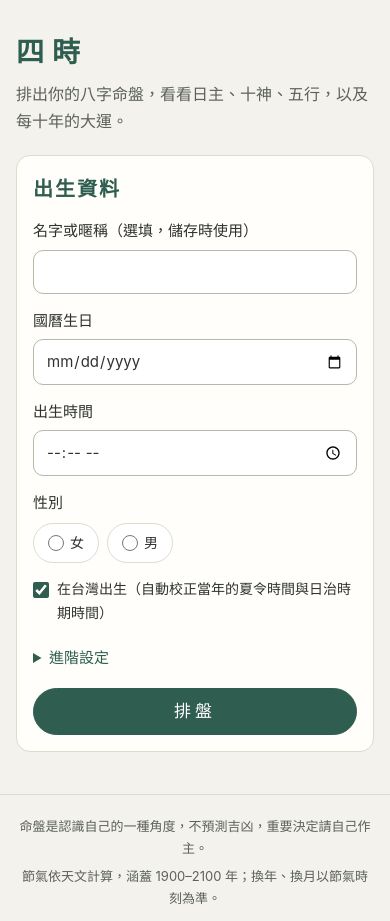
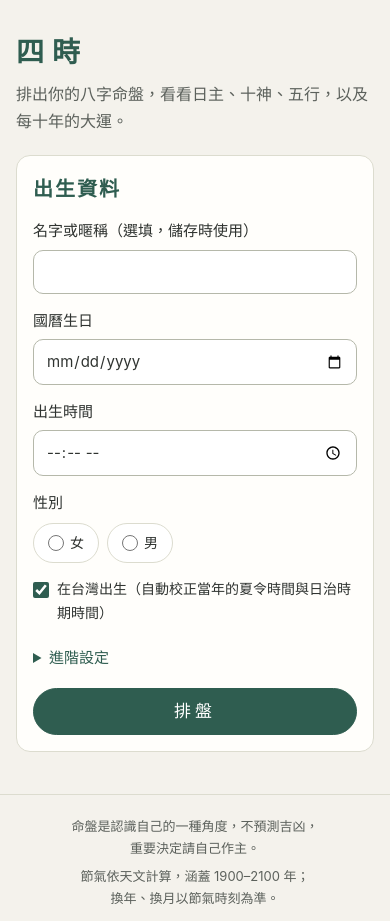
Before and after one commit to imqingstone/sishi, a plain HTML site: page docs/index.html in a window 390 px wide. Shown: the part 65-986 px from the top of the page. Drawn offline with Linux system fonts and the light colour scheme.

Commit message:
頁尾依語句分行，關閉 iPhone 電話連結 (#8)
* Build the 四時 八字 chart site

A static site that turns a birth date and time into a four-pillar chart
with ten gods, hidden stems, five-element counts, luck pillars and flow
years, plus plain-language notes. Solar terms for 1900-2101 are computed
from astronomy and checked against published times; Taiwan's historical
daylight saving and occupation-era time and optional true solar time are
handled as in 紫垣. Saved charts stay in the browser.

Co-Authored-By: Claude Opus 5.5 <noreply@anthropic.com>
Claude-Session: https://claude.ai/code/session_01DWRUU4NfxA6xwrtQRbGZkE

* 加上合沖刑害與神煞

Co-Authored-By: Claude Fable 5.2 <noreply@anthropic.com>
Claude-Session: https://claude.ai/code/session_01DWRUU4NfxA6xwrtQRbGZkE

* 加上日主配十神的解說（一百段）

Co-Authored-By: Claude Fable 5.2 <noreply@anthropic.com>
Claude-Session: https://claude.ai/code/session_01DWRUU4NfxA6xwrtQRbGZkE

* 流年顯示與命盤、大運的合沖刑害

Co-Authored-By: Claude Fable 5.2 <noreply@anthropic.com>
Claude-Session: https://claude.ai/code/session_01DWRUU4NfxA6xwrtQRbGZkE

* 加上主畫面圖示

Co-Authored-By: Claude Opus 5.5 <noreply@anthropic.com>
Claude-Session: https://claude.ai/code/session_01DWRUU4NfxA6xwrtQRbGZkE

* 加上白話總結

Co-Authored-By: Claude Opus 5.5 <noreply@anthropic.com>
Claude-Session: https://claude.ai/code/session_01DWRUU4NfxA6xwrtQRbGZkE

* 頁尾加上回到青石驛的連結

Co-Authored-By: Claude Opus 5.5 <noreply@anthropic.com>
Claude-Session: https://claude.ai/code/session_01DWRUU4NfxA6xwrtQRbGZkE

* 「回到青石驛」改成附圖示的按鈕

Co-Authored-By: Claude Opus 5.5 <noreply@anthropic.com>
Claude-Session: https://claude.ai/code/session_01DWRUU4NfxA6xwrtQRbGZkE

* 頁尾文字依語句分行，並關閉 iPhone 自動把數字當電話連結

Co-Authored-By: Claude Opus 5.5 <noreply@anthropic.com>
Claude-Session: https://claude.ai/code/session_01DWRUU4NfxA6xwrtQRbGZkE

---------

Co-authored-by: Claude <noreply@anthropic.com>

```diff
--- a/docs/index.html
+++ b/docs/index.html
@@ -1,5 +1,5 @@
 <!doctype html>
-<html lang="zh-Hant-TW"><head><meta charset="utf-8"><meta name="viewport" content="width=device-width,initial-scale=1,viewport-fit=cover"><meta name="theme-color" content="#f4f2ec"><meta name="description" content="四時，八字排盤，附十神、藏干、五行、大運流年與名詞說明。生日資料只保存在你的瀏覽器。"><title>四時・八字排盤</title><link rel="stylesheet" href="style.css"><link rel="apple-touch-icon" href="apple-touch-icon.png"><meta name="apple-mobile-web-app-title" content="四時"><link rel="icon" type="image/png" href="icon-192.png"></head>
+<html lang="zh-Hant-TW"><head><meta charset="utf-8"><meta name="format-detection" content="telephone=no"><meta name="viewport" content="width=device-width,initial-scale=1,viewport-fit=cover"><meta name="theme-color" content="#f4f2ec"><meta name="description" content="四時，八字排盤，附十神、藏干、五行、大運流年與名詞說明。生日資料只保存在你的瀏覽器。"><title>四時・八字排盤</title><link rel="stylesheet" href="style.css"><link rel="apple-touch-icon" href="apple-touch-icon.png"><meta name="apple-mobile-web-app-title" content="四時"><link rel="icon" type="image/png" href="icon-192.png"></head>
 <body>
 <a class="skip" href="#main">跳到主要內容</a>
 <header><div class="bar"><span class="brand"><b aria-hidden="true">◈</b> 四時</span><span class="tag">八字排盤</span></div></header>
@@ -48,7 +48,7 @@
 <details class="box legend"><summary>名詞說明</summary><dl id="terms"></dl></details>
 </section>
 </main>
-<footer><p>命盤是認識自己的一種角度，不預測吉凶，重要決定請自己作主。</p><p>節氣依天文計算，涵蓋 1900–2100 年；換年、換月以節氣時刻為準。</p><small id="usage" class="usage" hidden></small><a class="home-link" href="https://imqingstone.github.io/"><img src="qingstone.png" alt="" width="28" height="28"><span>回到青石驛</span></a><small class="copyright">© 2026 四時・內容為原創，未經同意請勿轉載</small></footer>
+<footer><p><span class="seg">命盤是認識自己的一種角度，不預測吉凶，</span><span class="seg">重要決定請自己作主。</span></p><p><span class="seg">節氣依天文計算，涵蓋 1900–2100 年；</span><span class="seg">換年、換月以節氣時刻為準。</span></p><small id="usage" class="usage" hidden></small><a class="home-link" href="https://imqingstone.github.io/"><img src="qingstone.png" alt="" width="28" height="28"><span>回到青石驛</span></a><small class="copyright">© 2026 四時・內容為原創，未經同意請勿轉載</small></footer>
 <div id="status" class="toast" role="status" aria-live="polite"></div>
 <noscript>請啟用 JavaScript 才能排盤。</noscript>
 <script src="terms.js"></script><script src="engine.js"></script><script src="texts.js"></script><script src="dmgods.js"></script><script src="summary.js"></script><script src="app.js"></script>
--- a/docs/style.css
+++ b/docs/style.css
@@ -116,3 +116,4 @@ footer p{margin:0 0 6px}
 .home-link img{width:28px;height:28px;border-radius:8px;flex:none;display:block}
 .home-link:hover{transform:translateY(-1px)}
 @media(prefers-reduced-motion:reduce){.home-link{transition:none}.home-link:hover{transform:none}}
+.seg{display:inline-block}
```
